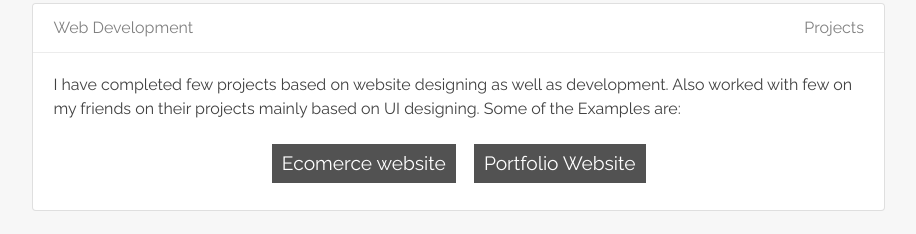
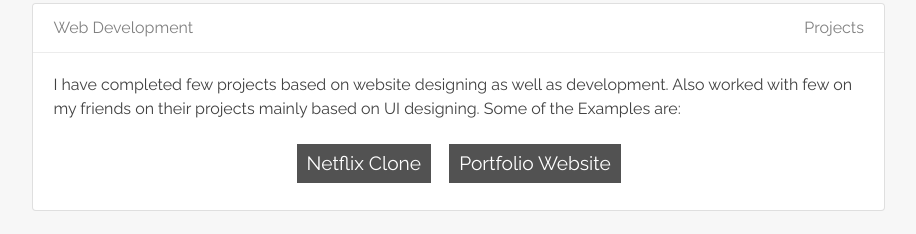
Before and after one commit to its-Shubham/Portfolio, a plain HTML site: page index.html in a window 1280 px wide. Shown: the part 1276-1510 px from the top of the page, without its empty margins (180-1096 px from the left). Drawn offline with Linux system fonts and the light colour scheme; animation ran at ten frames a second.

Commit message:
added netflix and mongodb

```diff
--- a/index.html
+++ b/index.html
@@ -114,7 +114,7 @@
               </p>
               <div class="Webdevelopment-projects">
                 <ul class="project-ul">
-                  <li class="project-li">Ecomerce website</li>
+                  <li class="project-li">Netflix Clone</li>
                   <li class="project-li">Portfolio Website</li>
                 </ul>
               </div>
@@ -248,6 +248,7 @@
             <li class="li-skills">BOOTSTRAP (Intermediate)</li>
             <li class="li-skills">REACT.JS (Beginner)</li>
             <li class="li-skills">MYSQL (Intermediate)</li>
+            <li class="li-skills">Mongodb (Intermediate)</li>
             <li class="li-skills">GIT (Intermediate)</li>
           </ul>
         </div>
```
